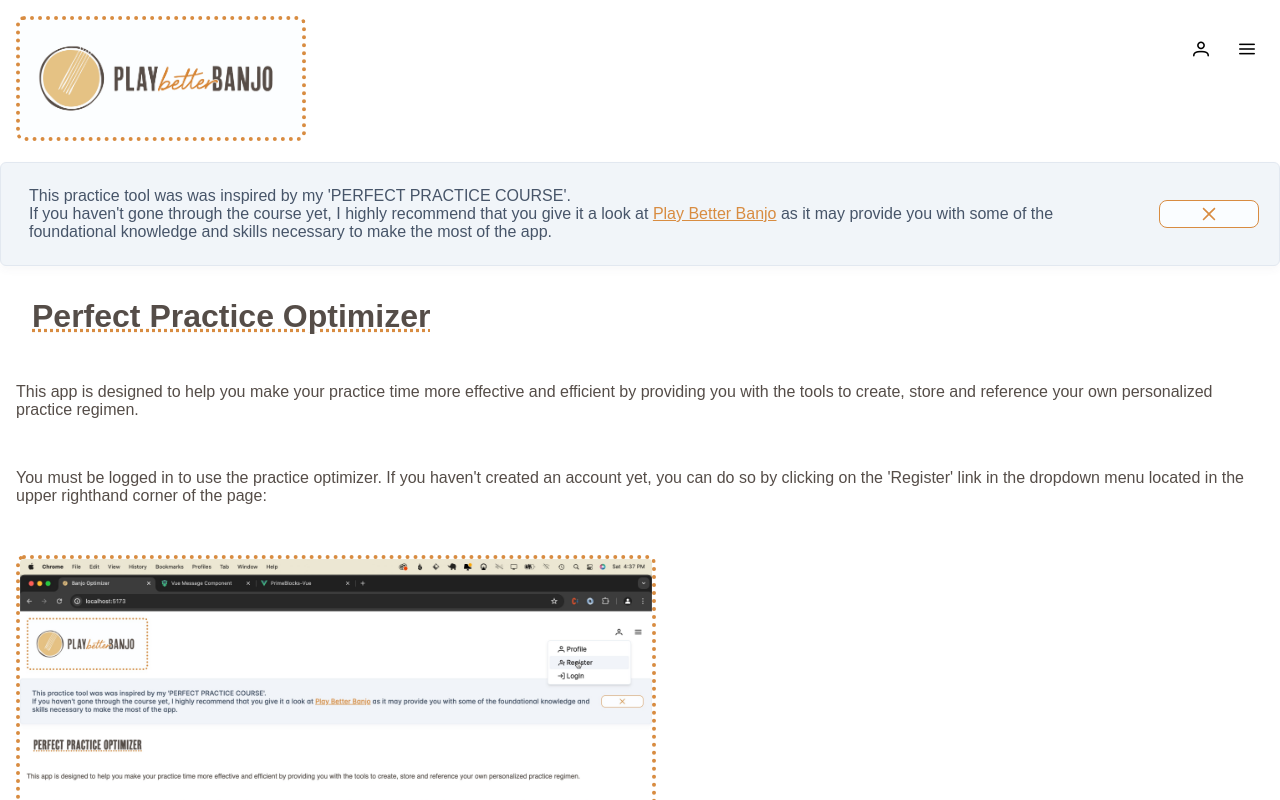
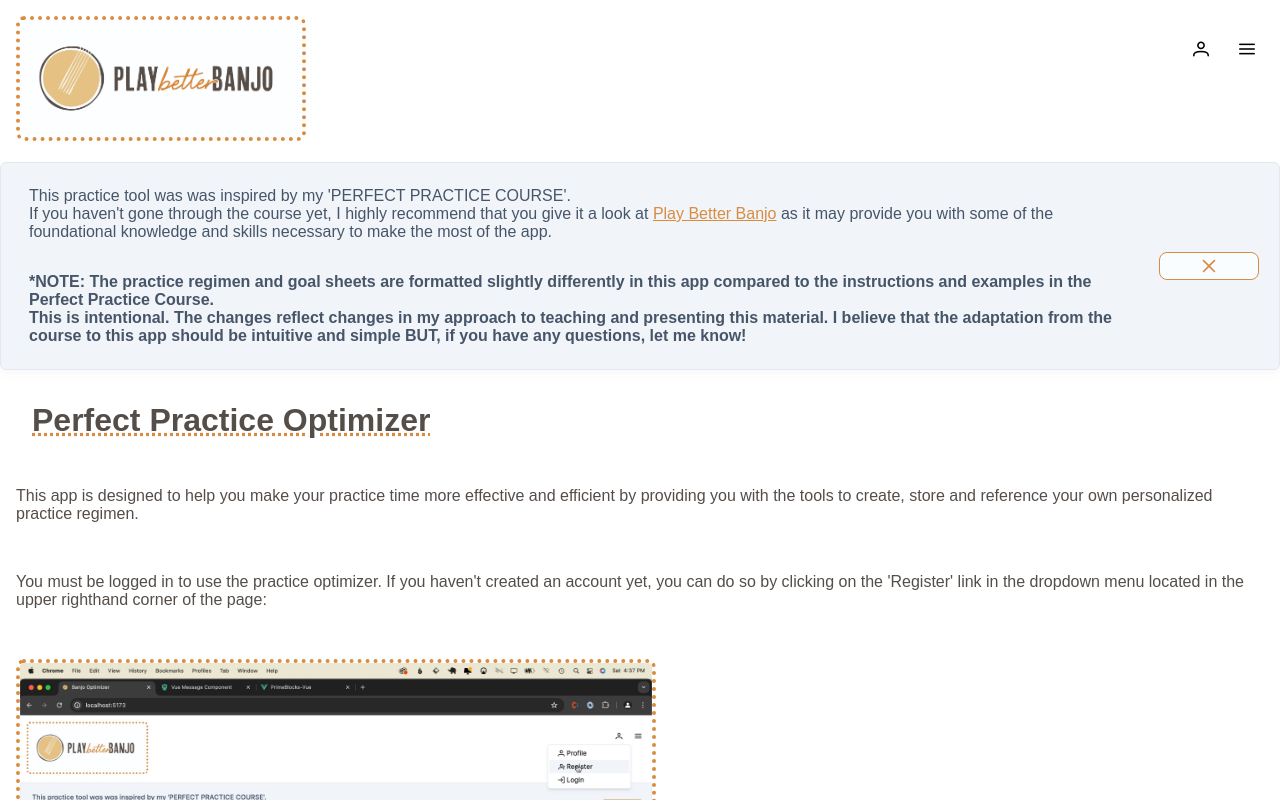
Before and after one commit to RedBear52/banjoPracticeOptimizer, a Vue app: page / in a window 1280 px wide. Shown: the top 800 px of the page. Built offline with nearby package versions, Linux system fonts and the light colour scheme; no server answers; a web font is replaced by a local one.

Commit message:
added to the explanatory copy on the homeview component

```diff
--- a/src/views/HomeView.vue
+++ b/src/views/HomeView.vue
@@ -12,6 +12,17 @@
       >
       as it may provide you with some of the foundational knowledge and skills
       necessary to make the most of the app. <br />
+    </p>
+    <p>
+      <strong
+        >*NOTE: The practice regimen and goal sheets are formatted slightly
+        differently in this app compared to the instructions and examples in the
+        Perfect Practice Course. <br />
+        This is intentional. The changes reflect changes in my approach to
+        teaching and presenting this material. I believe that the adaptation
+        from the course to this app should be intuitive and simple BUT, if you
+        have any questions, let me know!</strong
+      >
     </p>
   </Message>
   <h1>Perfect Practice Optimizer</h1>
```
